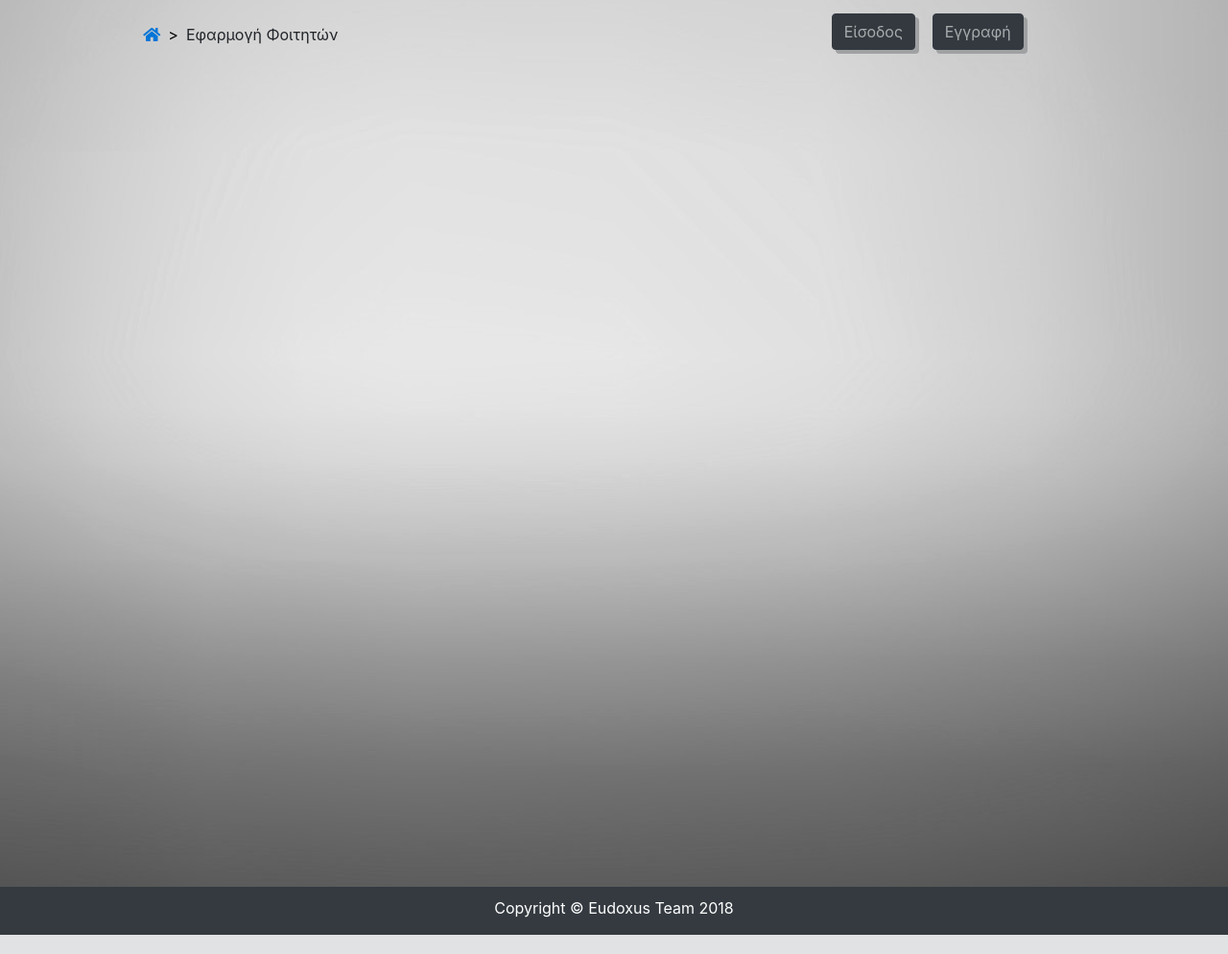
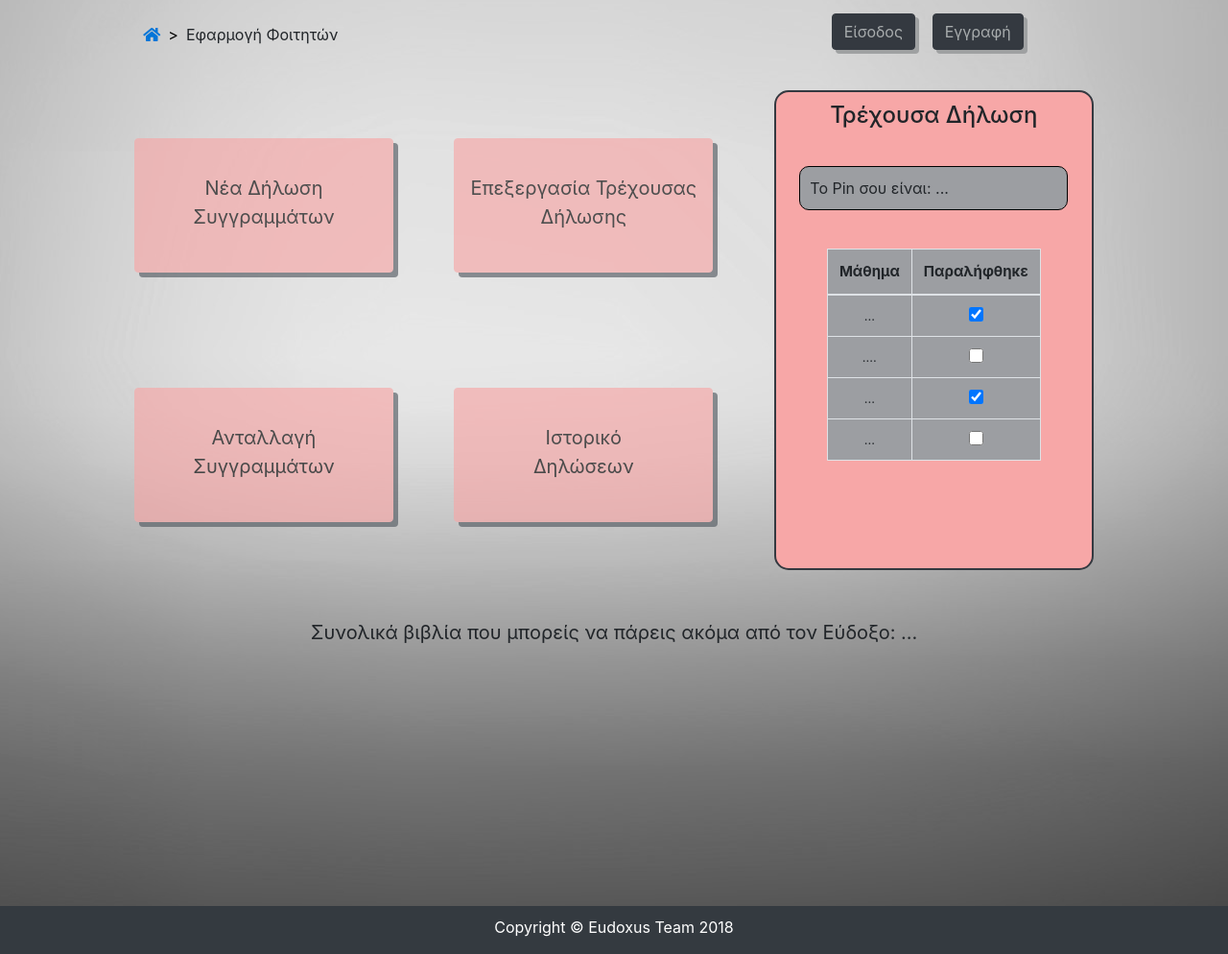
Before and after one commit to PanosEvange/HCI_course_project, a PHP site: page /student_app.php in a window 1280 px wide. Shown: the part 56-1050 px from the top of the page at 96% size. Run offline with PHP 8.4, Linux system fonts and the light colour scheme.

Commit message:
student app

```diff
--- a/eam/student_app.php
+++ b/eam/student_app.php
@@ -43,11 +43,15 @@ session_start();
         </div>
 
         <?php
-
+            if (isset($_SESSION['loggedin']) && $_SESSION['loggedin'] == true) {
+                // User is logged in
+                include 'student_app_content_loggedin.php';
+            }
+            else {
+                // User is not logged in
+                include 'student_app_content_not_loggedin.php';
+            }
         ?>
-
-        <div class="placeholder">
-        </div>
 
         <?php include 'footer.php';?>
 
--- /dev/null
+++ b/eam/student_app_content_not_loggedin.php
@@ -0,0 +1,58 @@
+<div class="student-app-content">
+    <div class="new-dilosi-button student-app-button">
+        <a href="./under_construction.php" class="btn disabled"><span class="button-text"><br/>Νέα Δήλωση<br/>Συγγραμμάτων</span></a>
+    </div>
+    <div class="edit-current-button student-app-button">
+        <a href="./under_construction.php" class="btn disabled"><span class="button-text"><br/>Επεξεργασία Τρέχουσας<br/>Δήλωσης</span></a>
+    </div>
+    <div class="current-dilosi">
+
+        <div class="title">
+            <h4>Τρέχουσα Δήλωση</h4>
+        </div>
+
+        <div class="my-pin">
+            Το Pin σου είναι: ...
+        </div>
+
+        <div class="current-subjects">
+            <table class="table table-bordered">
+              <thead>
+                <tr>
+                    <th scope="col">Μάθημα</th>
+                    <th scope="col">Παραλήφθηκε</th>
+                </tr>
+              </thead>
+              <tbody>
+                <tr>
+                    <td>...</td>
+                    <td><input checked type=checkbox onclick="return false;" onkeydown="return false;" /></td>
+                </tr>
+                <tr>
+                    <td>....</td>
+                    <td><input type=checkbox onclick="return false;" onkeydown="return false;" /></td>
+                </tr>
+                <tr>
+                    <td>...</td>
+                    <td><input checked type=checkbox onclick="return false;" onkeydown="return false;" /></td>
+                </tr>
+                <tr>
+                    <td>...</td>
+                    <td><input type=checkbox onclick="return false;" onkeydown="return false;" /></td>
+                </tr>
+              </tbody>
+            </table>
+        </div>
+
+
+    </div>
+    <div class="exchange-button student-app-button">
+        <a href="./under_construction.php" class="btn disabled"><span class="button-text"><br/>Ανταλλαγή<br/>Συγγραμμάτων</span></a>
+    </div>
+    <div class="history-button student-app-button">
+        <a href="./under_construction.php" class="btn disabled"><span class="button-text"><br/>Ιστορικό<br/>Δηλώσεων</span></a>
+    </div>
+    <div class="remaining-books">
+        Συνολικά βιβλία που μπορείς να πάρεις ακόμα από τον Εύδοξο: ...
+    </div>
+</div>
--- a/eam/style.css
+++ b/eam/style.css
@@ -1079,3 +1079,127 @@ a#myFilterApplyButton:hover{
 .back-to-reg-options a.btn:hover{
     color: #fffff3;
 }
+
+.student-app-content {
+    align-items: center;
+    margin-left: auto;
+    margin-right: auto;
+    width: 1000px;
+    margin-top: 20px;
+    margin-bottom: 320px;
+    grid-template-columns: 1fr 1fr 1fr;
+    grid-row-gap: 20px;
+    display: grid;
+    grid-template-areas:
+        "new-dilosi-button edit-current-button current-dilosi"
+        "exchange-button history-button current-dilosi"
+        "remaining-books remaining-books remaining-books";
+}
+
+.new-dilosi-button {
+    grid-area: new-dilosi-button;
+}
+
+.edit-current-button {
+    grid-area: edit-current-button;
+}
+
+.current-dilosi {
+    grid-area: current-dilosi;
+    border: 2px solid #343940;
+    background: #f7a7a7;
+    height: 500px;
+    display: flex;
+    flex-direction: column;
+    align-items: center;
+    border-radius: 15px;
+}
+
+.exchange-button {
+    grid-area: exchange-button;
+}
+
+.history-button{
+    grid-area: history-button;
+}
+
+.remaining-books {
+    grid-area: remaining-books;
+    display: flex;
+    justify-content: center;
+    margin-top: 30px;
+    font-size: 20px;
+}
+
+.student-app-button .btn{
+    box-shadow: 5px 5px #545b62;
+    background-color: #f7a7a7 !important;
+    border-color: #f7a7a7 !important;
+    width: 270px;
+    height: 140px;
+    padding-top: 70px;
+}
+
+.student-app-button .btn:hover{
+    background-color: #f18686 !important;
+    border-color:#ea7a91 !important;
+    border:1px solid #ea7a91 !important;
+}
+
+.student-app-button a.btn{
+    color: black !important;
+    font-size: 20px !important;
+    display: flex;
+    align-items: center;
+    justify-content: center;
+}
+
+.student-app-button a.btn:hover{
+    color: black !important;
+}
+
+.student-app-button .button-text{
+    position: relative;
+    bottom: 50px;
+}
+
+.current-dilosi .title{
+    margin-top: 10px;
+}
+
+.current-dilosi .my-pin{
+    margin-top: 30px;
+    border: 1px solid black;
+    background: #9c9ea2;
+    border-radius: 10px;
+    padding: 10px;
+    width: 280px;
+}
+
+.current-subjects {
+    margin-top: 40px;
+    background: #9c9ea2;
+    margin-left: 15px;
+    margin-right: 15px;
+}
+
+.current-subjects .table{
+    margin-bottom: 0;
+    font-size: 15px;
+}
+
+.current-subjects .table th{
+    text-align: center;
+}
+
+.current-subjects .table td{
+    text-align: center;
+    font-size: 13px;
+    line-height: 15px;
+    vertical-align: middle;
+}
+
+.current-subjects .table input[type=checkbox]{
+    width: 15px;
+    height: 15px;
+}
```
Also changed, not shown: eam/student_app_content_loggedin.php (added, +58 -0 lines).
